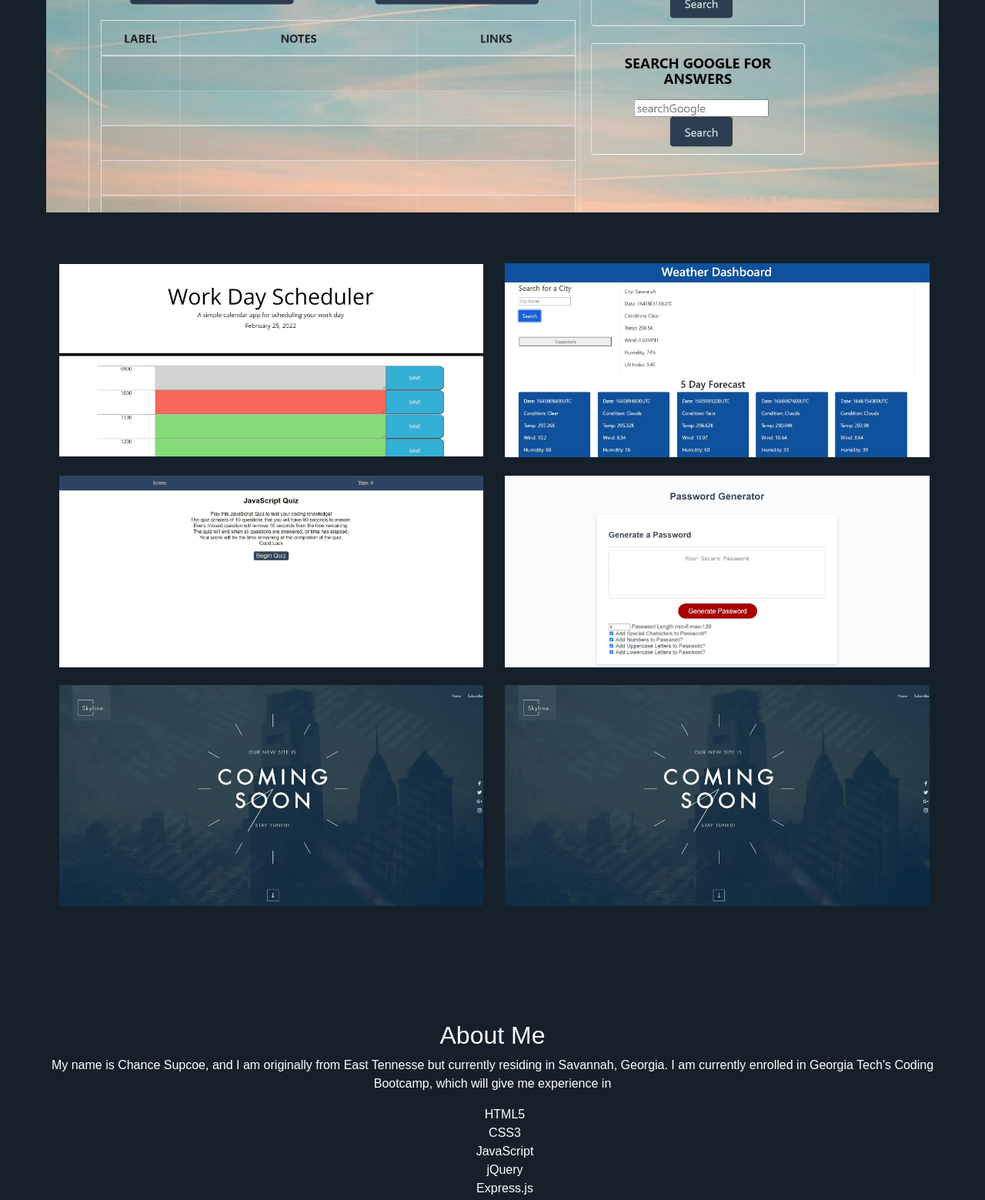
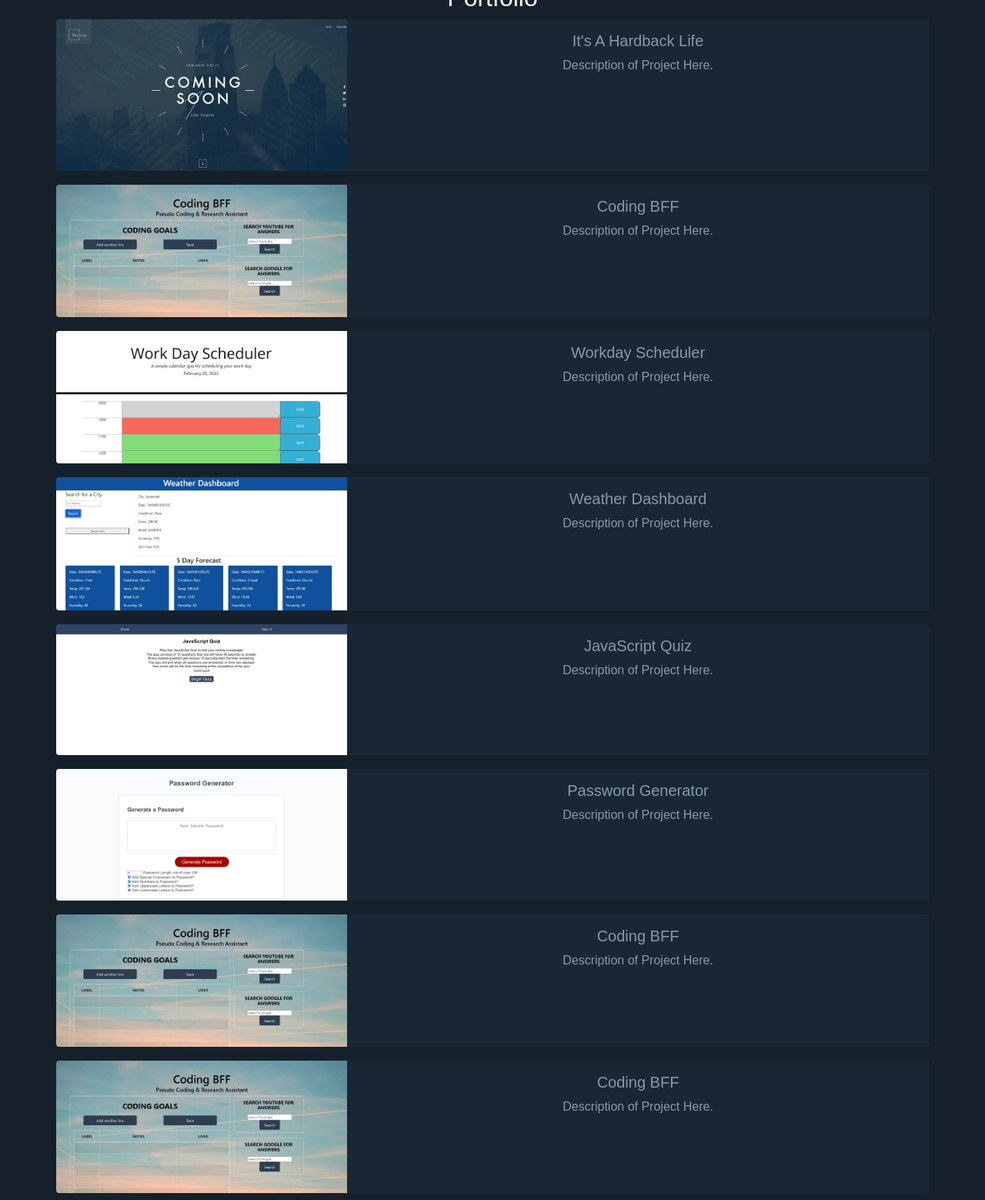
Before and after one commit to ChanceSupcoe/SupcoePortfolio, a plain HTML site: page index.html in a window 1280 px wide. Shown: the part 940-2499 px from the top of the page at 77% size. Drawn offline with nearby package versions, Linux system fonts and the light colour scheme.

Commit message:
cards added to portfolio

```diff
--- a/assets/style.css
+++ b/assets/style.css
@@ -6,21 +6,20 @@
     --secondarytext:#8899a6;
 }
 
-* {
-	box-sizing: border-box;
-	background-color: var(--backgroundcolor);
-}
 
 body {
 	font-family: Arial, Helvetica, sans-serif;
 	margin:0;
+	background-color: var(--backgroundcolor);
 }
 
-.header {
-	padding: 60px;
+
+#header {
+	padding-top: 20px;
 	text-align: center;
 	background: var(--backgroundcolor);
 	color: var(--primarytext);
+	height: 100vh;
 }
 
 .header2 {
@@ -55,6 +54,7 @@ body {
 	color: var(--secondarytext);
 	text-decoration: none;
 	text-align: center;
+	padding-left: 10px;
 }
 
 .navbar a {
@@ -74,14 +74,6 @@ body {
 	background-color: var(--cardcolor);
 	text-decoration: none;
 	text-align: left;
-}
-
-.row {
-	display:flex;
-	flex-flow: row wrap;
-	align-content: space-around;
-	background: var(--backgroundcolor);
-	color: var(--primarytext);
 }
 
 .main {
@@ -110,8 +102,8 @@ body {
 	list-style-type: none;
 }
 
-@media screen and (max-width: 700px) {
-	.row, .nav {
-	  flex-direction: column;
+#cardBody {
+	background-color: var(--cardcolor);
+	color: var(--secondarytext);
+	text-align: center;
 }
-}
--- a/index.html
+++ b/index.html
@@ -27,36 +27,145 @@
             </div>
         </nav>
 
-        <!--CONTINUE WORKING HERE-->
+
+        <div class="container-fluid" id="container">
+            <div id="header">
+                <img src="images/IMG_1446.jpg" alt="Photo of Me" class="imagemain"/></span>
+                <h1>Chance Allen Supcoe</h1>
+                <p>Web Development</p>
+            </div>
+        </div>
 
 
 
-        <!--HOME-->
-        <header class="header" id="header">
-            <img src="images/IMG_1446.jpg" alt="Photo of Me" class="imagemain"/></span>
-            <h1>Chance Allen Supcoe</h1>
-            <p>Web Development</p>
-        </header>
+
+        <!--CONTINUE WORKING HERE-->
+
+        <div class="container-fluid" id="container">
+            <section id="portfolio">
+                <article class="header2">
+                    <h2>Portfolio</h2>
 
 
+                    <div class="card mb-3" id="cardBody">
+                        <div class="row g-0">
+                          <div class="col-md-4">
+                            <img src="images/coming-soon.jpg" class="img-fluid rounded-start" alt="Newest Project">
+                          </div>
+                          <div class="col-md-8">
+                            <div class="card-body">
+                              <h5 class="card-title">It's A Hardback Life</h5>
+                              <p class="card-text">Description of Project Here.</p>
+                            </div>
+                          </div>
+                        </div>
+                      </div>
+
+
+                    <div class="card mb-3" id="cardBody">
+                        <div class="row g-0">
+                          <div class="col-md-4">
+                            <img src="images/Coding BFF IMG.JPG" class="img-fluid rounded-start" alt="Coding BFF">
+                          </div>
+                          <div class="col-md-8">
+                            <div class="card-body">
+                              <h5 class="card-title">Coding BFF</h5>
+                              <p class="card-text">Description of Project Here.</p>
+                            </div>
+                          </div>
+                        </div>
+                      </div>
+
+                      <div class="card mb-3" id="cardBody">
+                        <div class="row g-0">
+                          <div class="col-md-4">
+                            <img src="images/Workday Scheduler IMG.JPG" class="img-fluid rounded-start" alt="Workday-Scheduler">
+                          </div>
+                          <div class="col-md-8">
+                            <div class="card-body">
+                              <h5 class="card-title">Workday Scheduler</h5>
+                              <p class="card-text">Description of Project Here.</p>
+                            </div>
+                          </div>
+                        </div>
+                      </div>
+
+                      <div class="card mb-3" id="cardBody">
+                        <div class="row g-0">
+                          <div class="col-md-4">
+                            <img src="images/Weather Dashboard.JPG" class="img-fluid rounded-start" alt="Weather-Dashboard">
+                          </div>
+                          <div class="col-md-8">
+                            <div class="card-body">
+                              <h5 class="card-title">Weather Dashboard</h5>
+                              <p class="card-text">Description of Project Here.</p>
+                            </div>
+                          </div>
+                        </div>
+                      </div>
+
+                      <div class="card mb-3" id="cardBody">
+                        <div class="row g-0">
+                          <div class="col-md-4">
+                            <img src="images/Java Quiz IMG.JPG" class="img-fluid rounded-start" alt="Java_Quiz">
+                          </div>
+                          <div class="col-md-8">
+                            <div class="card-body">
+                              <h5 class="card-title">JavaScript Quiz </h5>
+                              <p class="card-text">Description of Project Here.</p>
+                            </div>
+                          </div>
+                        </div>
+                      </div>
+
+                      <div class="card mb-3" id="cardBody">
+                        <div class="row g-0">
+                          <div class="col-md-4">
+                            <img src="images/Password Generator IMG.JPG" class="img-fluid rounded-start" alt="Password_Generator">
+                          </div>
+                          <div class="col-md-8">
+                            <div class="card-body">
+                              <h5 class="card-title">Password Generator</h5>
+                              <p class="card-text">Description of Project Here.</p>
+                            </div>
+                          </div>
+                        </div>
+                      </div>
+
+                      <div class="card mb-3" id="cardBody">
+                        <div class="row g-0">
+                          <div class="col-md-4">
+                            <img src="images/Coding BFF IMG.JPG" class="img-fluid rounded-start" alt="Coding BFF">
+                          </div>
+                          <div class="col-md-8">
+                            <div class="card-body">
+                              <h5 class="card-title">Coding BFF</h5>
+                              <p class="card-text">Description of Project Here.</p>
+                            </div>
+                          </div>
+                        </div>
+                      </div>
+
+                      <div class="card mb-3" id="cardBody">
+                        <div class="row g-0">
+                          <div class="col-md-4">
+                            <img src="images/Coding BFF IMG.JPG" class="img-fluid rounded-start" alt="Coding BFF">
+                          </div>
+                          <div class="col-md-8">
+                            <div class="card-body">
+                              <h5 class="card-title">Coding BFF</h5>
+                              <p class="card-text">Description of Project Here.</p>
+                            </div>
+                          </div>
+                        </div>
+                      </div>
+
+
+                </article>
+            </section>
+        </div>
+
         <!--Portfolio-->
-        <section id="portfolio">
-            <article class="header2">
-                <h2>Portfolio</h2>
-                <p>Below are a few of my previous works, starting with the most recent</p>
-                <a href="https://kashane1.github.io/alpha-1-prime/"><img src="images/Coding BFF IMG.JPG" alt="Coding BFF"  class = "imagelarge"/></a>
-            </article>
-            <article class="row">
-                <div class="main">
-                <a href="https://chancesupcoe.github.io/Workday-Scheduler/"><img src="images/Workday Scheduler IMG.JPG" alt="Workday Scheduler" class="imagesmall"/></a>
-                <a href="https://chancesupcoe.github.io/Weather-Dashboard/"><img src="images/Weather Dashboard.JPG" alt="Weather Dashboard" class="imagesmall"/></a>
-                <a href="https://chancesupcoe.github.io/Java_Quiz/"><img src="images/Java Quiz IMG.JPG" alt="Java Quiz" class="imagesmall"/></a>
-                <a href="https://chancesupcoe.github.io/Password_Generator/"><img src="images/Password Generator IMG.JPG" alt="Password Generator" class="imagesmall"/></a>
-                <a href="https://www.example.com/"><img src="images/coming-soon.jpg" alt="Coming Soon" class="imagesmall"/></a>
-                <a href="https://www.example.com/"><img src="images/coming-soon.jpg" alt="Coming Soon" class="imagesmall"/></a>
-                </div>
-            </article>
-        </section>
 
 
         <!--About Me-->
```
